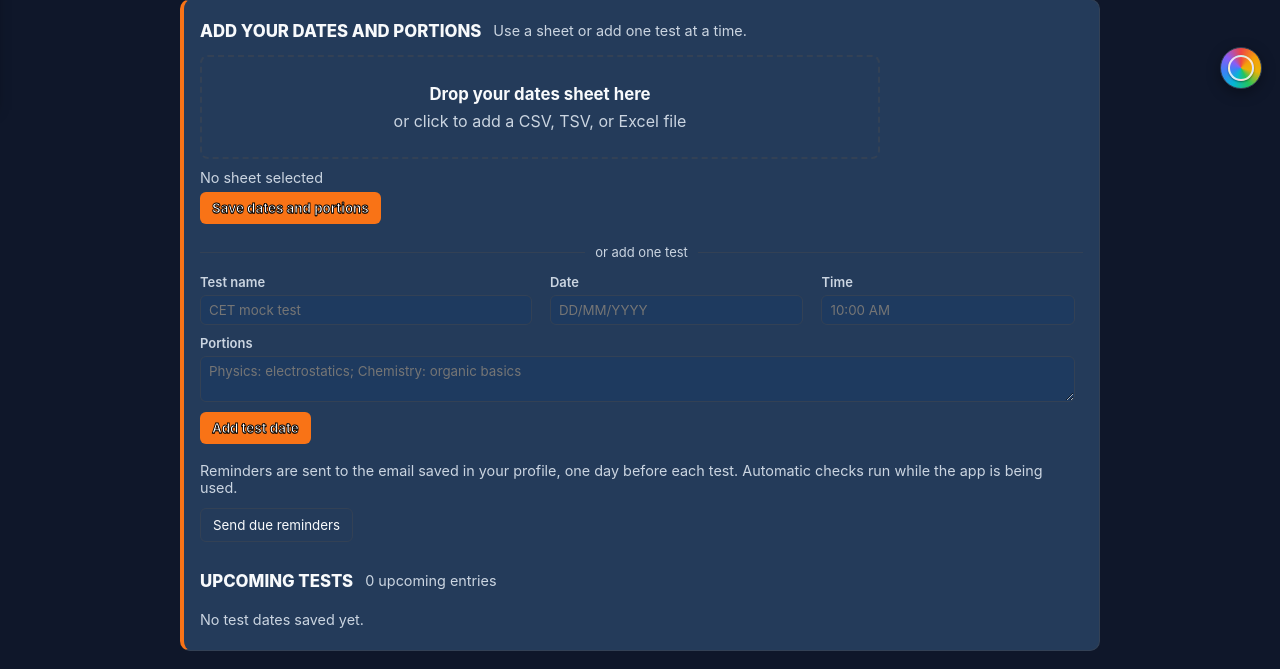
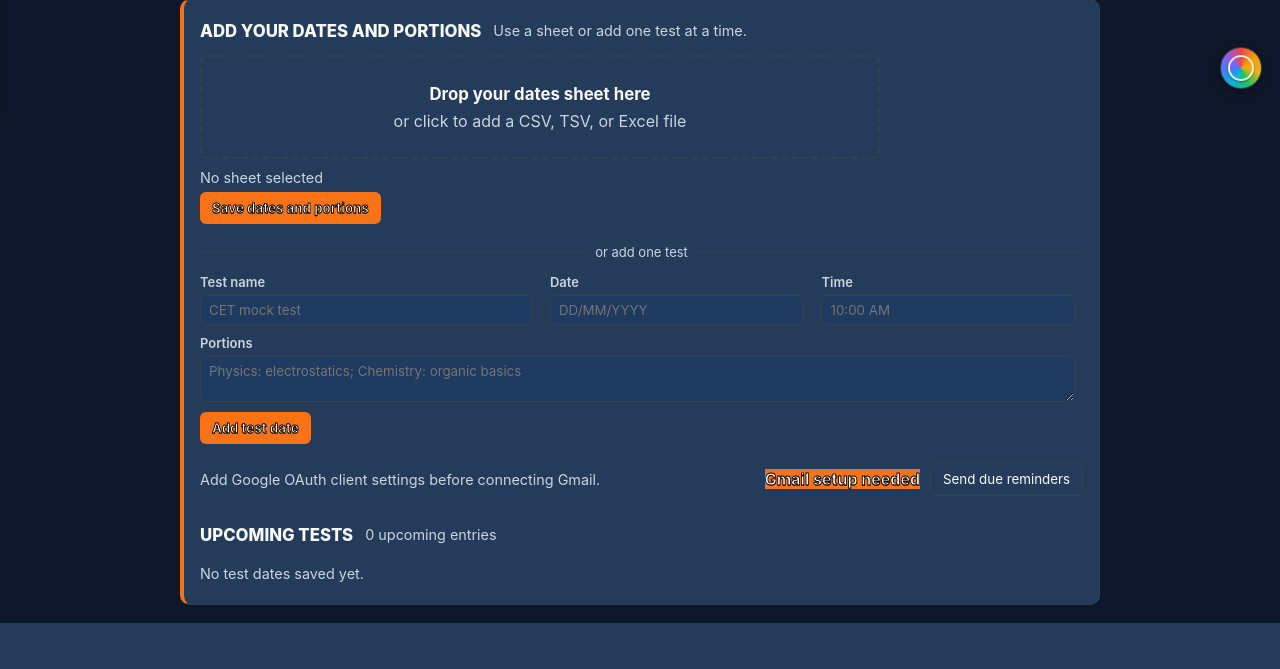
Before and after one commit to anisring/Study-Dash, a Flask app: page /library in a window 1280 px wide. Shown: the part 690-1359 px from the top of the page. After the commit the page ends 1313 px from the top, so only its background shows below. Run offline with Flask 2, Linux system fonts and the light colour scheme; data comes from the database, SQL or seed files in the repository; data that the repository does not hold is empty.

Commit message:
Replace Gmail passwords with OAuth reminders

```diff
--- a/app.py
+++ b/app.py
@@ -1,4 +1,4 @@
-from flask import Flask, jsonify, request, render_template, send_from_directory, send_file
+from flask import Flask, jsonify, request, render_template, send_from_directory, send_file, redirect, session
 import db
 from datetime import datetime
 from pathlib import Path
@@ -9,7 +9,7 @@ from email.utils import parseaddr
 import csv
 import io
 import os
-import smtplib
+import base64
 from email.message import EmailMessage
 import sys
 
@@ -26,12 +26,14 @@ def find_asset_dir(name: str) -> Path:
 
 LIBRARY_DIR = Path.cwd() / 'thelibrary'
 PROFILE_DIR = Path.cwd() / 'profile'
+OAUTH_TOKEN_PATH = PROFILE_DIR / 'gmail-token.json'
 TEMPLATE_DIR = find_asset_dir('templates')
 STATIC_DIR = find_asset_dir('static')
 ALLOWED_LIBRARY_EXTENSIONS = {'.pdf', '.txt', '.md', '.png', '.jpg', '.jpeg', '.webp'}
 ALLOWED_SCHEDULE_EXTENSIONS = {'.csv', '.tsv', '.xlsx'}
 
 app = Flask(__name__, static_folder=str(STATIC_DIR), template_folder=str(TEMPLATE_DIR))
+app.secret_key = os.environ.get('STUDY_DASH_FLASK_SECRET', 'study-dash-local-oauth')
 _last_reminder_check = None
 
 
@@ -41,7 +43,7 @@ def check_due_reminders():
     today = datetime.now().date().isoformat()
     if _last_reminder_check == today:
         return
-    if os.environ.get('STUDY_DASH_GMAIL_ADDRESS') and os.environ.get('STUDY_DASH_GMAIL_APP_PASSWORD') and db.get_profile().get('email'):
+    if gmail_is_connected() and db.get_profile().get('email'):
         _last_reminder_check = today
         try:
             send_due_reminders()
@@ -187,34 +189,97 @@ def normalize_schedule_row(row):
     return {'title': str(title).strip(), 'exam_date': date, 'exam_time': str(exam_time).strip() if exam_time else None, 'portions': str(portions).strip()}
 
 
+GMAIL_SCOPE = ['https://www.googleapis.com/auth/gmail.send']
+
+
+def google_client_config():
+    client_id = os.environ.get('STUDY_DASH_GOOGLE_CLIENT_ID', '').strip()
+    client_secret = os.environ.get('STUDY_DASH_GOOGLE_CLIENT_SECRET', '').strip()
+    if not client_id or not client_secret:
+        return None
+    return {'web': {'client_id': client_id, 'client_secret': client_secret, 'auth_uri': 'https://accounts.google.com/o/oauth2/auth', 'token_uri': 'https://oauth2.googleapis.com/token', 'redirect_uris': ['http://127.0.0.1:5000/oauth2callback']}}
+
+
+def gmail_credentials():
+    if not OAUTH_TOKEN_PATH.exists():
+        return None
+    try:
+        from google.oauth2.credentials import Credentials
+        credentials = Credentials.from_authorized_user_file(str(OAUTH_TOKEN_PATH), GMAIL_SCOPE)
+        if credentials and credentials.expired and credentials.refresh_token:
+            from google.auth.transport.requests import Request
+            credentials.refresh(Request())
+            OAUTH_TOKEN_PATH.write_text(credentials.to_json(), encoding='utf-8')
+        return credentials if credentials and credentials.valid else None
+    except Exception:
+        return None
+
+
+def gmail_is_connected():
+    return gmail_credentials() is not None
+
+
+@app.route('/oauth2authorize')
+def oauth2authorize():
+    config = google_client_config()
+    if not config:
+        return 'Set STUDY_DASH_GOOGLE_CLIENT_ID and STUDY_DASH_GOOGLE_CLIENT_SECRET before connecting Gmail.', 503
+    from google_auth_oauthlib.flow import Flow
+    flow = Flow.from_client_config(config, scopes=GMAIL_SCOPE)
+    flow.redirect_uri = 'http://127.0.0.1:5000/oauth2callback'
+    authorization_url, state = flow.authorization_url(access_type='offline', include_granted_scopes='true', prompt='consent')
+    session['oauth_state'] = state
+    return redirect(authorization_url)
+
+
+@app.route('/oauth2callback')
+def oauth2callback():
+    config = google_client_config()
+    state = session.pop('oauth_state', None)
+    if not config or not state:
+        return 'OAuth setup expired. Start the Gmail connection again.', 400
+    from google_auth_oauthlib.flow import Flow
+    flow = Flow.from_client_config(config, scopes=GMAIL_SCOPE, state=state)
+    flow.redirect_uri = 'http://127.0.0.1:5000/oauth2callback'
+    try:
+        flow.fetch_token(authorization_response=request.url)
+        PROFILE_DIR.mkdir(exist_ok=True)
+        OAUTH_TOKEN_PATH.write_text(flow.credentials.to_json(), encoding='utf-8')
+    except Exception as error:
+        return f'Gmail connection failed: {error}', 400
+    return redirect('/library?gmail=connected')
+
+
+@app.route('/api/gmail/status')
+def gmail_status():
+    return jsonify({'configured': bool(google_client_config()), 'connected': gmail_is_connected()})
+
+
 def send_due_reminders():
     profile = db.get_profile()
-    sender = os.environ.get('STUDY_DASH_GMAIL_ADDRESS', '').strip()
-    app_password = os.environ.get('STUDY_DASH_GMAIL_APP_PASSWORD', '').strip()
     recipient = profile.get('email', '').strip()
-    if not sender or not app_password or not recipient:
-        return {'sent': 0, 'skipped': 0, 'error': 'Gmail address, Gmail app password, and profile email are required.'}
+    credentials = gmail_credentials()
+    if not credentials or not recipient:
+        return {'sent': 0, 'skipped': 0, 'error': 'Connect Gmail and add a recipient email on your Profile page first.'}
     today = datetime.now().date()
     due = [event for event in db.get_exam_events() if not event['reminder_sent_at'] and (datetime.strptime(event['exam_date'], '%Y-%m-%d').date() - today).days == 1]
     if not due:
         return {'sent': 0, 'skipped': 0, 'message': 'No reminders are due today.'}
     sent = 0
     try:
-        with smtplib.SMTP_SSL('smtp.gmail.com', 465) as smtp:
-            smtp.login(sender, app_password)
-            for event in due:
-                message = EmailMessage()
-                message['Subject'] = f"Reminder: {event['title']} is tomorrow"
-                message['From'] = sender
-                message['To'] = recipient
-                when = event['exam_date']
-                if event['exam_time']:
-                    when += f" at {event['exam_time']}"
-                portions = event['portions'] or 'No portions were provided.'
-                message.set_content(f"Hello {profile.get('name') or 'there'},\n\nThis is a reminder that {event['title']} is tomorrow ({when}).\n\nPortions:\n{portions}\n\nGood luck with your preparation!")
-                smtp.send_message(message)
-                db.mark_exam_reminded(event['id'], datetime.now().isoformat(timespec='seconds'))
-                sent += 1
+        from googleapiclient.discovery import build
+        service = build('gmail', 'v1', credentials=credentials, cache_discovery=False)
+        for event in due:
+            message = EmailMessage()
+            message['Subject'] = f"Reminder: {event['title']} is tomorrow"
+            message['To'] = recipient
+            when = event['exam_date'] + (f" at {event['exam_time']}" if event['exam_time'] else '')
+            portions = event['portions'] or 'No portions were provided.'
+            message.set_content(f"Hello {profile.get('name') or 'there'},\n\nThis is a reminder that {event['title']} is tomorrow ({when}).\n\nPortions:\n{portions}\n\nGood luck with your preparation!")
+            raw = base64.urlsafe_b64encode(message.as_bytes()).decode()
+            service.users().messages().send(userId='me', body={'raw': raw}).execute()
+            db.mark_exam_reminded(event['id'], datetime.now().isoformat(timespec='seconds'))
+            sent += 1
     except Exception as error:
         return {'sent': sent, 'skipped': len(due) - sent, 'error': f'Gmail sending failed: {error}'}
     return {'sent': sent, 'skipped': 0}
--- a/pyproject.toml
+++ b/pyproject.toml
@@ -14,6 +14,8 @@ dependencies = [
     "matplotlib>=3.0",
     "openpyxl>=3.1",
     "pypdf>=5.0",
+    "google-api-python-client>=2.150",
+    "google-auth-oauthlib>=1.2",
 ]
 
 [project.scripts]
--- a/requirements.txt
+++ b/requirements.txt
@@ -3,3 +3,5 @@ Flask>=2.0
 matplotlib>=3.0
 pypdf>=5.0
 openpyxl>=3.1
+google-api-python-client>=2.150
+google-auth-oauthlib>=1.2
--- a/static/app.js
+++ b/static/app.js
@@ -434,6 +434,12 @@ function setupSchedule(){
     const result = await response.json();
     document.getElementById('schedule-reminder-msg').textContent = result.error || (result.sent ? `${result.sent} reminder sent.` : result.message);
   });
+  fetch('/api/gmail/status').then(response => response.json()).then(status => {
+    const message = document.getElementById('gmail-status');
+    const connect = document.getElementById('connect-gmail');
+    if(status.connected) { message.textContent = 'Gmail is connected. Reminders can be sent to the email on your Profile.'; connect.textContent = 'Reconnect Gmail'; }
+    else if(!status.configured) { message.textContent = 'Add Google OAuth client settings before connecting Gmail.'; connect.textContent = 'Gmail setup needed'; }
+  });
   loadSchedule();
 }
 
--- a/static/styles.css
+++ b/static/styles.css
@@ -103,6 +103,8 @@ input[type=date], input[type=number]{ width:150px }
 .schedule-entry-form button{ justify-self:start }
 .schedule-reminder-row{ display:flex; align-items:center; justify-content:space-between; gap:12px; margin-top:18px; flex-wrap:wrap }
 .schedule-reminder-row p{ margin:0 }
+.schedule-reminder-actions{ display:flex; align-items:center; gap:10px; flex-wrap:wrap }
+.schedule-reminder-actions a{ text-decoration:none }
 .schedule-list-heading{ margin-top:24px }
 .schedule-list{ display:grid; gap:8px; margin-top:10px }
 .schedule-item{ display:flex; align-items:center; justify-content:space-between; gap:14px; padding:12px 14px; background:rgba(255,255,255,0.03); border:1px solid var(--border); border-left:3px solid var(--accent); border-radius:6px }
--- a/templates/library.html
+++ b/templates/library.html
@@ -65,7 +65,7 @@
           <button class="btn-accent" type="submit">Add test date</button>
           <div id="schedule-entry-msg" class="hint" role="status"></div>
         </form>
-        <div class="schedule-reminder-row"><p class="hint">Reminders are sent to the email saved in your profile, one day before each test. Automatic checks run while the app is being used.</p><button id="send-reminders" type="button">Send due reminders</button></div>
+        <div class="schedule-reminder-row"><p id="gmail-status" class="hint">Connect Gmail to send reminders one day before each test.</p><div class="schedule-reminder-actions"><a id="connect-gmail" class="btn-accent" href="/oauth2authorize">Connect Gmail</a><button id="send-reminders" type="button">Send due reminders</button></div></div>
         <div id="schedule-reminder-msg" class="hint" role="status"></div>
         <div class="library-section-heading schedule-list-heading"><h2>UPCOMING TESTS</h2><span id="schedule-count" class="hint"></span></div>
         <div id="schedule-list" class="schedule-list"></div>
```
Also changed, not shown: README.md.
